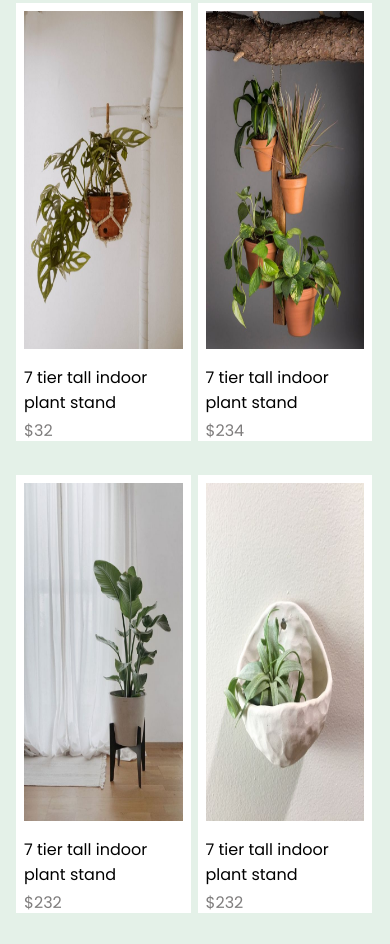
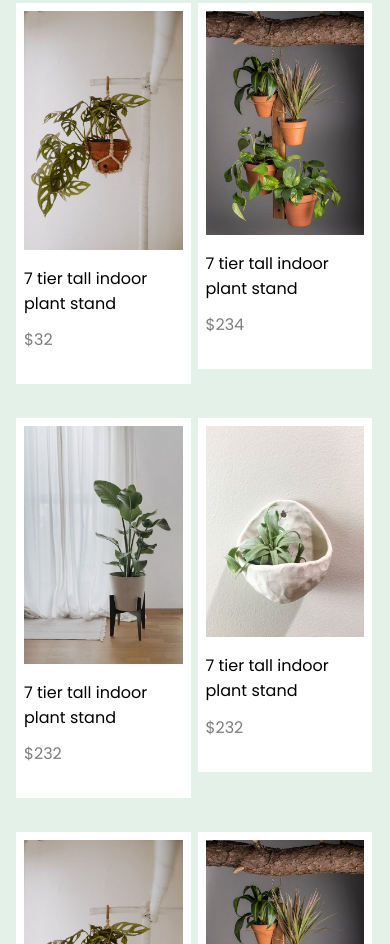
Before and after one commit to geekywolf/newsletter, a plain HTML site: page index.html in a window 390 px wide. Shown: the part 979-1923 px from the top of the page. Drawn offline with Linux system fonts and the light colour scheme.

Commit message:
working on the padding fr the display

```diff
--- a/css/style.scss
+++ b/css/style.scss
@@ -123,10 +123,11 @@ $cream: rgb(248, 246, 238);
                 display: block;
                 margin: 0 auto;
                 width: 100%;
-                height: 80%;
+                height: 70%;
             }
             p{
                 font-family: 'Poppins',Arial, Helvetica, sans-serif;
+                padding-bottom: .5em;
             }
             .price{
                 color: rgba(100, 98, 98, 0.829);
```
Also changed, not shown: css/style.css, css/style.min.css, 2 other files.
